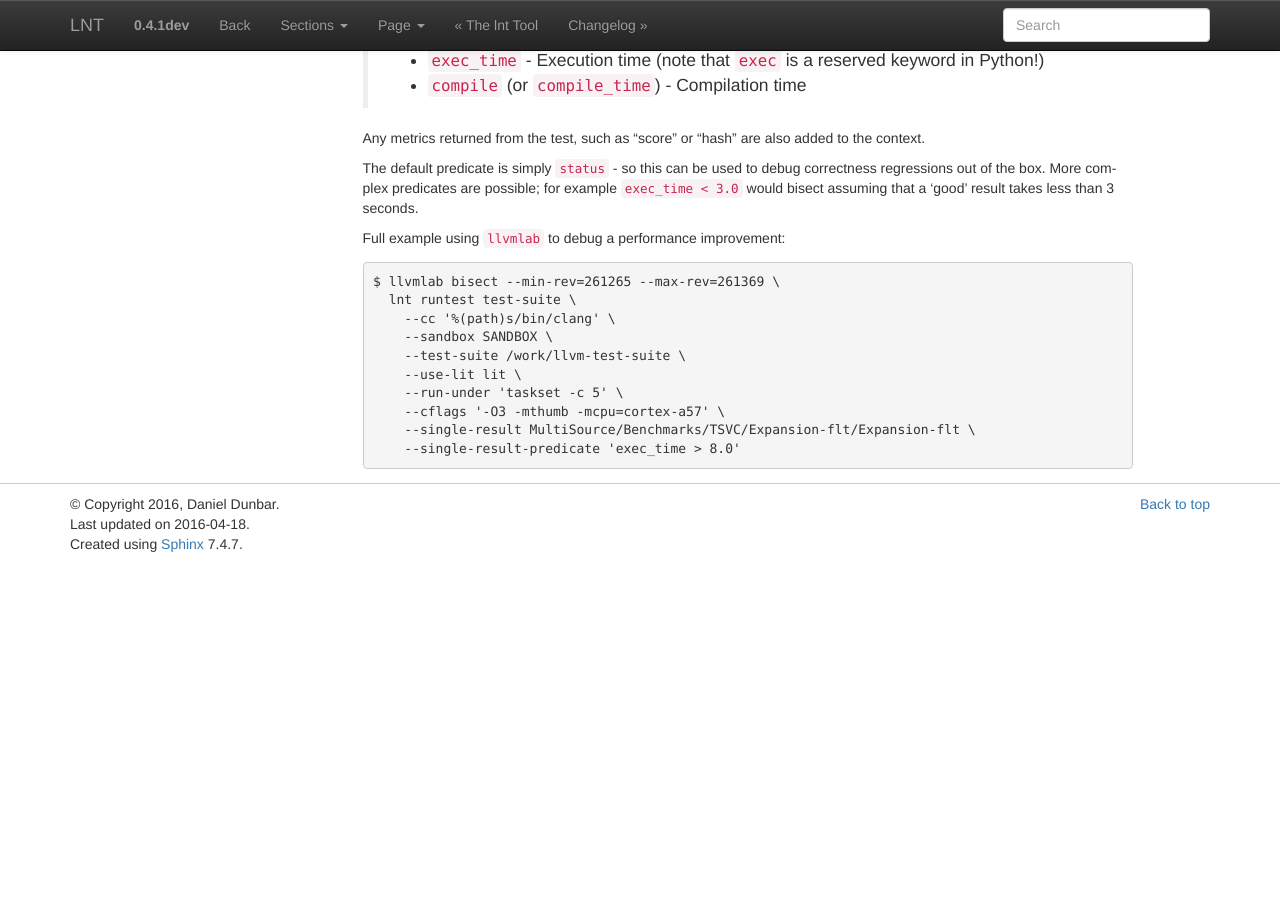
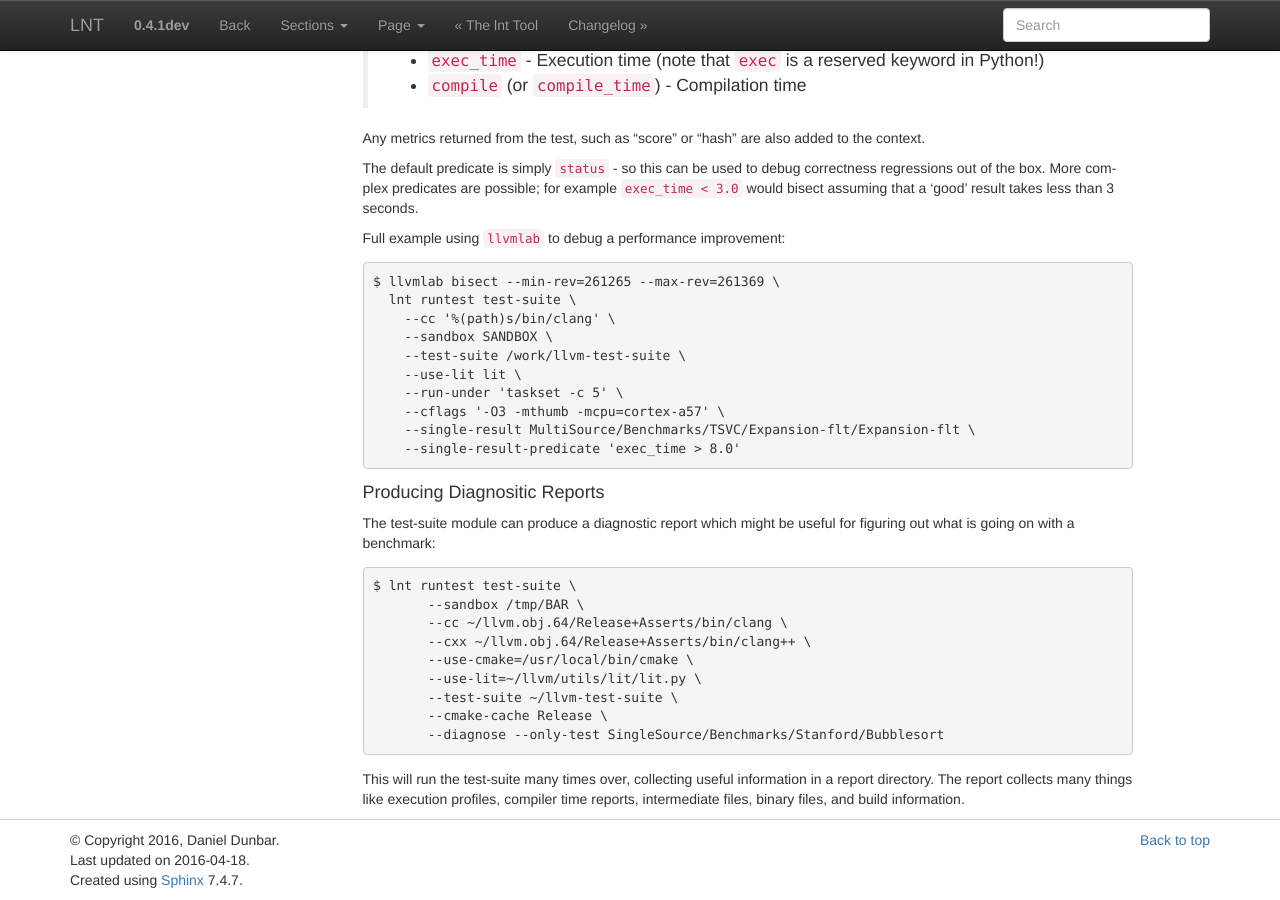
Before and after one commit to llvm-mirror/lnt, a Sphinx documentation site: the page built from docs/tests.rst, in a window 1280 px wide and 900 px high, scrolled down 4341 px. Built offline with Sphinx 7.4.7, drawn with Linux system fonts in a browser that asks for light colours; before the commit the page ends 4905 px from its top, so only the background shows below that; some of the changed text lies outside the part shown.

Commit message:
Some docs about diagnositic reports
git-svn-id: https://llvm.org/svn/llvm-project/lnt/trunk@266694 91177308-0d34-0410-b5e6-96231b3b80d8

```diff
--- a/docs/tests.rst
+++ b/docs/tests.rst
@@ -284,3 +284,24 @@ Full example using ``llvmlab`` to debug a performance improvement::
       --cflags '-O3 -mthumb -mcpu=cortex-a57' \
       --single-result MultiSource/Benchmarks/TSVC/Expansion-flt/Expansion-flt \
       --single-result-predicate 'exec_time > 8.0'
+
+
+Producing Diagnositic Reports
++++++++++++++++++++++++++++++
+
+The test-suite module can produce a diagnostic report which might be useful
+for figuring out what is going on with a benchmark::
+
+  $ lnt runtest test-suite \
+         --sandbox /tmp/BAR \
+         --cc ~/llvm.obj.64/Release+Asserts/bin/clang \
+         --cxx ~/llvm.obj.64/Release+Asserts/bin/clang++ \
+         --use-cmake=/usr/local/bin/cmake \
+         --use-lit=~/llvm/utils/lit/lit.py \
+         --test-suite ~/llvm-test-suite \
+         --cmake-cache Release \
+         --diagnose --only-test SingleSource/Benchmarks/Stanford/Bubblesort
+
+This will run the test-suite many times over, collecting useful information
+in a report directory. The report collects many things like execution profiles,
+compiler time reports, intermediate files, binary files, and build information.
```
